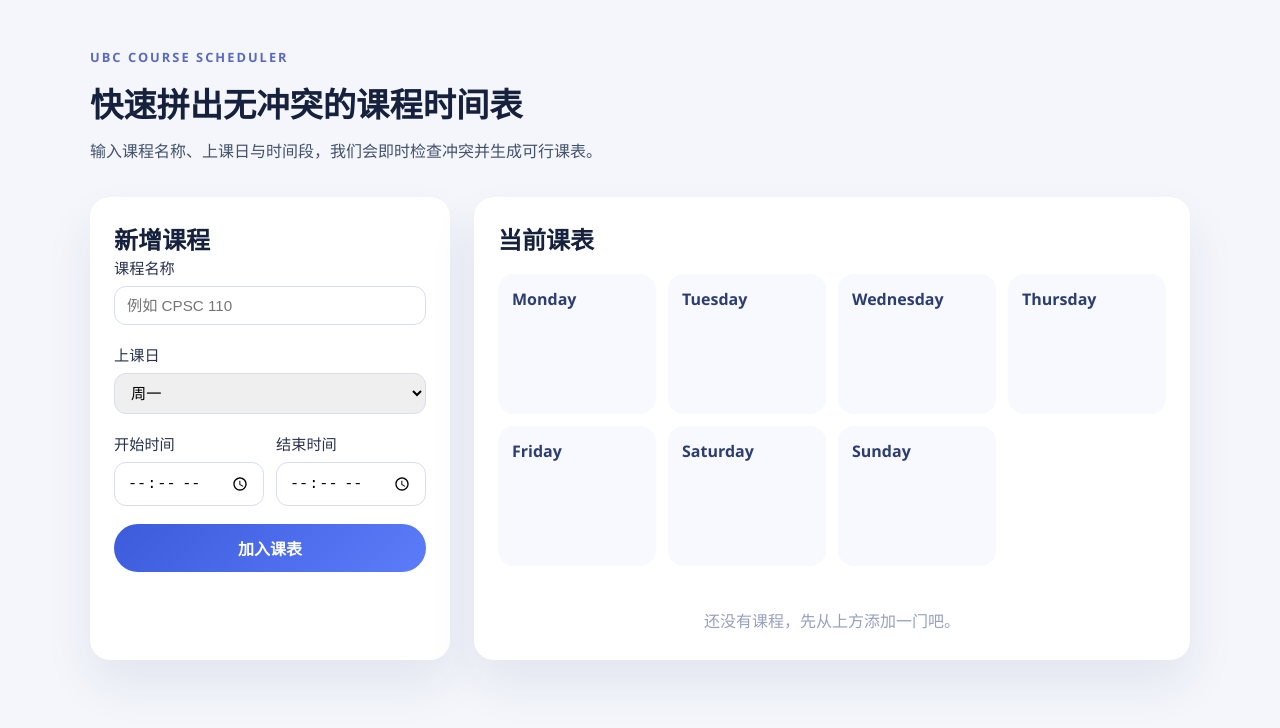
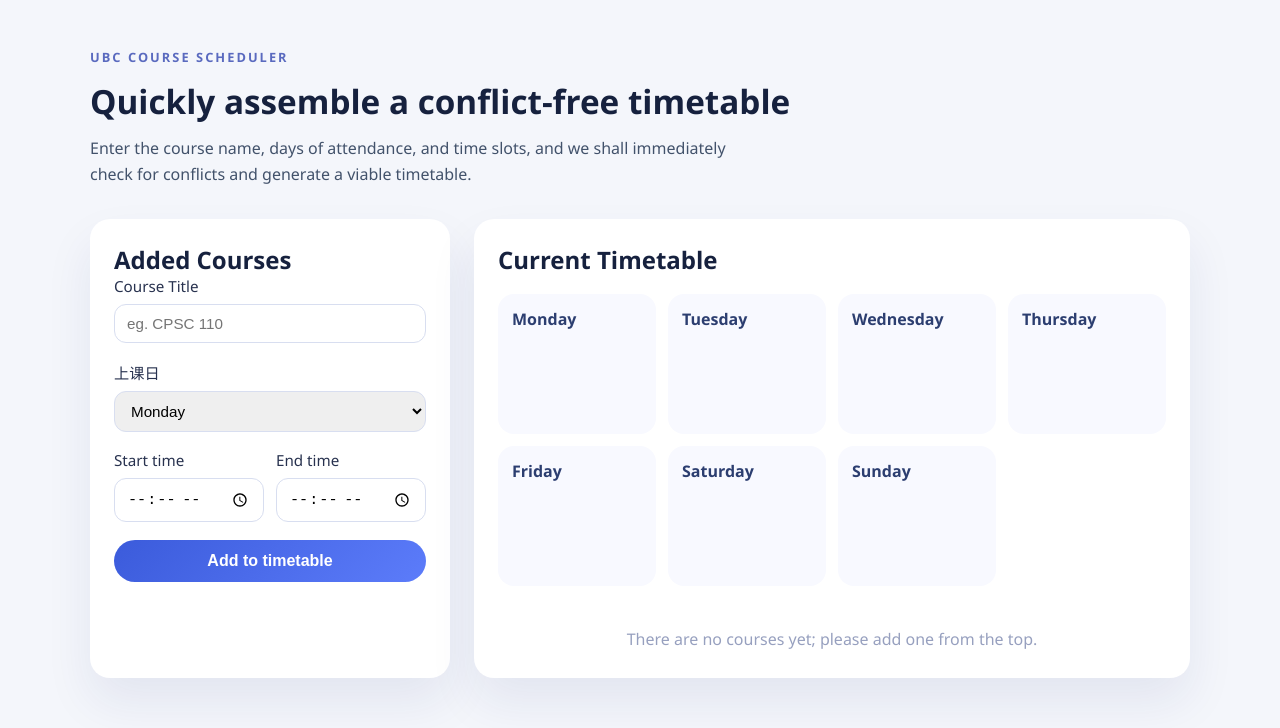
Before and after one commit to K1035130/Course-scheduler, a plain HTML site: page frontend/index.html in a window 1280 px wide. Drawn offline with Linux system fonts and the light colour scheme.

Commit message:
change index into english

```diff
--- a/frontend/index.html
+++ b/frontend/index.html
@@ -3,64 +3,64 @@
   <head>
     <meta charset="UTF-8" />
     <meta name="viewport" content="width=device-width, initial-scale=1.0" />
-    <title>UBC 课程时间规划器</title>
+    <title>UBC Course Timetable Planner</title>
     <link rel="stylesheet" href="styles.css" />
   </head>
   <body>
     <div class="app">
       <header>
         <p class="eyebrow">UBC Course Scheduler</p>
-        <h1>快速拼出无冲突的课程时间表</h1>
+        <h1>Quickly assemble a conflict-free timetable</h1>
         <p class="subtitle">
-          输入课程名称、上课日与时间段，我们会即时检查冲突并生成可行课表。
+          Enter the course name, days of attendance, and time slots, and we shall immediately check for conflicts and generate a viable timetable.
         </p>
       </header>
 
       <main>
         <section class="card form-card">
-          <h2>新增课程</h2>
+          <h2>Added Courses</h2>
           <form id="course-form">
             <label>
-              课程名称
-              <input type="text" id="course-name" placeholder="例如 CPSC 110" required />
+              Course Title
+              <input type="text" id="course-name" placeholder="eg. CPSC 110" required />
             </label>
 
             <label>
               上课日
               <select id="course-day" required>
-                <option value="Mon">周一</option>
-                <option value="Tue">周二</option>
-                <option value="Wed">周三</option>
-                <option value="Thu">周四</option>
-                <option value="Fri">周五</option>
-                <option value="Sat">周六</option>
-                <option value="Sun">周日</option>
+                <option value="Mon">Monday</option>
+                <option value="Tue">Tuesday</option>
+                <option value="Wed">Wenesday</option>
+                <option value="Thu">Thursday</option>
+                <option value="Fri">Friday</option>
+                <option value="Sat">Saturday</option>
+                <option value="Sun">Sunday</option>
               </select>
             </label>
 
             <div class="time-row">
               <label>
-                开始时间
+                Start time
                 <input type="time" id="start-time" required />
               </label>
               <label>
-                结束时间
+                End time
                 <input type="time" id="end-time" required />
               </label>
             </div>
 
-            <button type="submit">加入课表</button>
+            <button type="submit">Add to timetable</button>
             <p class="helper" id="form-message" aria-live="polite"></p>
           </form>
         </section>
 
         <section class="card schedule-card">
           <div class="schedule-header">
-            <h2>当前课表</h2>
+            <h2>Current Timetable</h2>
             <div class="summary" id="summary"></div>
           </div>
           <div class="schedule-grid" id="schedule-grid"></div>
-          <div class="empty" id="empty-state">还没有课程，先从上方添加一门吧。</div>
+          <div class="empty" id="empty-state">There are no courses yet; please add one from the top.</div>
         </section>
       </main>
     </div>
```
